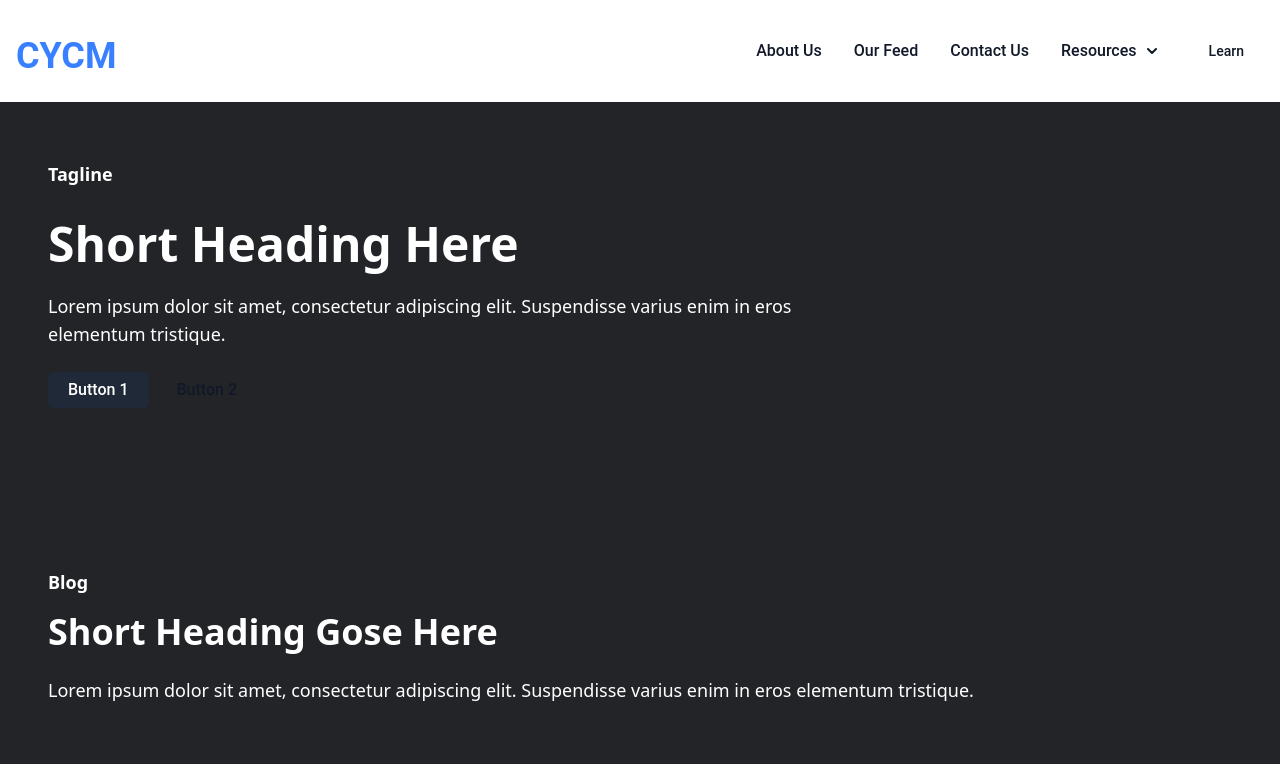
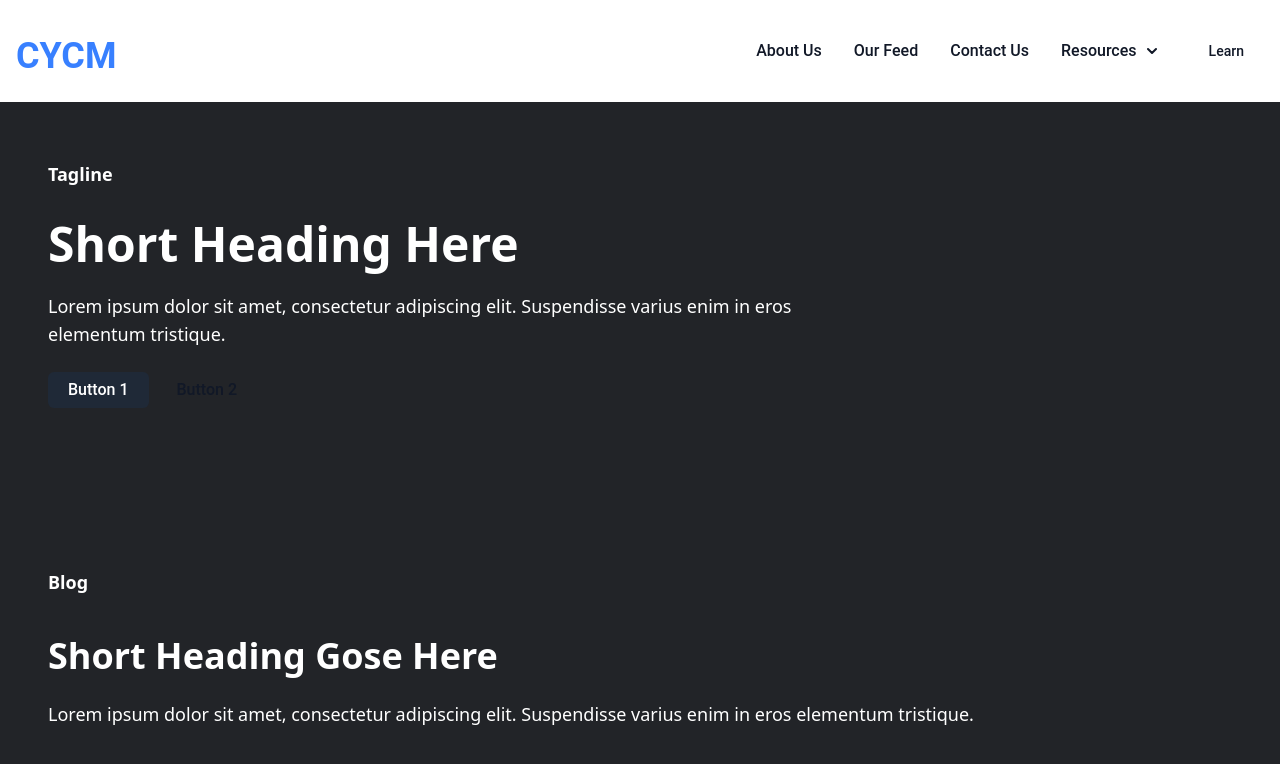
Before and after one commit to hicsail/cycm-next, a Next.js app: page /feed in a window 1280 px wide. Shown: the top 764 px of the page. Built offline with nearby package versions, Linux system fonts and the light colour scheme.

Commit message:
fix feed page spacing

```diff
--- a/pages/feed.tsx
+++ b/pages/feed.tsx
@@ -31,8 +31,10 @@ export default function Feed() {
       </div>
       <div className="flex justify-center my-16">
         <div className="p-8 max-w-7xl md:p-12 w-full">
-          <span className="text-lg font-bold font-sans mb-4 md:mb-6">Blog</span>
-          <h5 className="font-bold font-sans mb-6 text-4xl md:text-4xl">Short Heading Gose Here</h5>
+          <div className="flex flex-col items-start justify-center">
+            <span className="text-lg font-bold font-sans mb-4 md:mb-6">Blog</span>
+            <h5 className="font-bold font-sans mb-6 text-4xl md:text-4xl">Short Heading Gose Here</h5>
+          </div>
           <p className="text-md font-sans mb-4 md:mb-6 md:text-lg">
             Lorem ipsum dolor sit amet, consectetur adipiscing elit. Suspendisse varius enim in eros elementum
             tristique.
```
